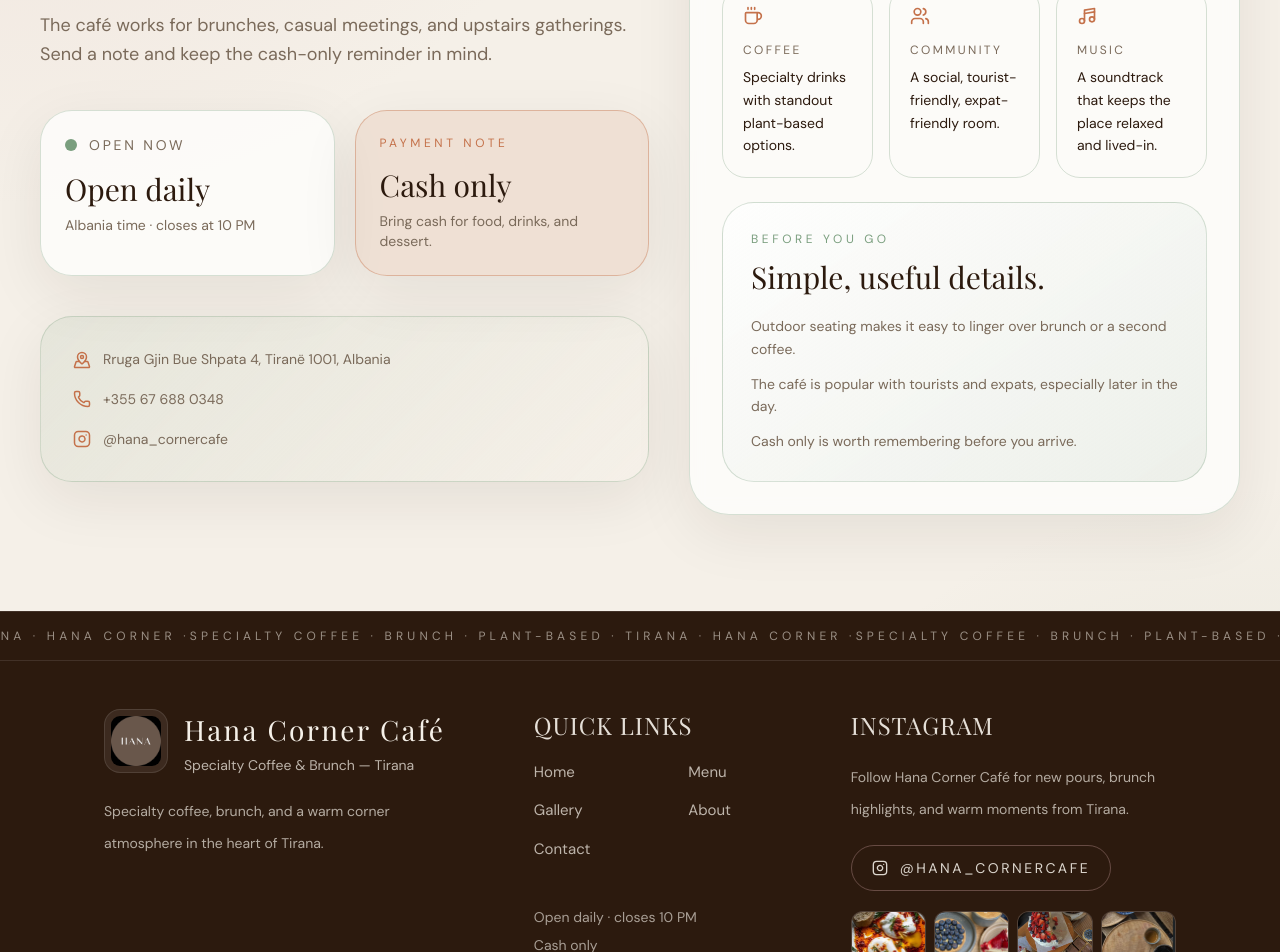
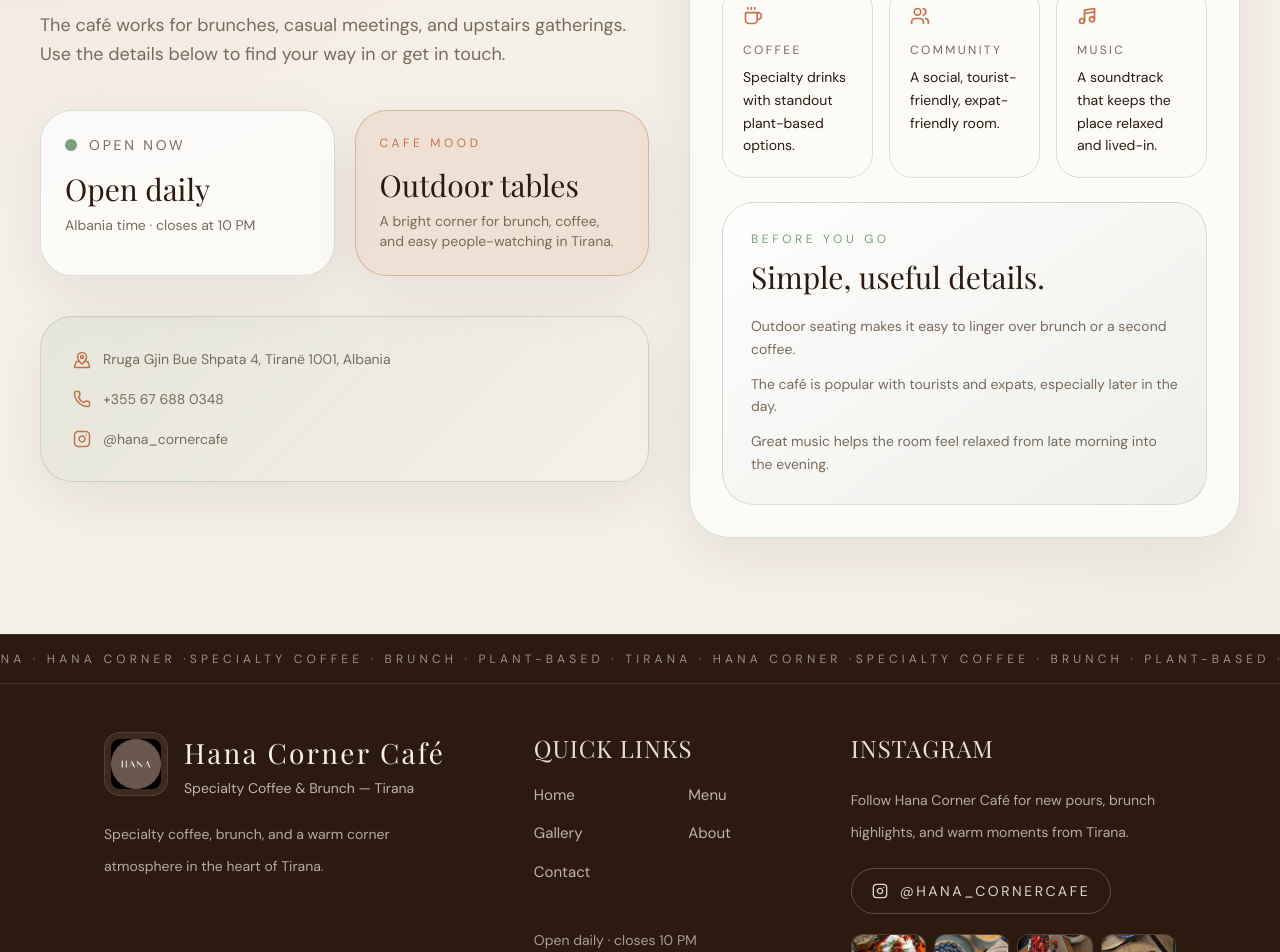
Before and after one commit to FloriMecaj/HanaCornerCafe, a Next.js app in the folder client/: page /contact in a window 1280 px wide. Shown: the part 480-1432 px from the top of the page. Built offline with nearby package versions, Linux system fonts and the light colour scheme; a web font is replaced by a local one.

Commit message:
HanaCornerCaffe

```diff
--- a/client/app/contact/page.tsx
+++ b/client/app/contact/page.tsx
@@ -24,7 +24,7 @@ export default function ContactPage() {
           <p className="text-xs uppercase tracking-[0.35em] text-[var(--accent-sage)]">Contact</p>
           <h1 className="mt-4 font-serif text-[clamp(3rem,6vw,5.4rem)] leading-none text-[var(--accent-espresso)]">Reach out for reservations, events, or a simple hello.</h1>
           <p className="mt-6 max-w-2xl text-lg leading-relaxed text-[var(--text-muted)]">
-            The café works for brunches, casual meetings, and upstairs gatherings. Send a note and keep the cash-only reminder in mind.
+            The café works for brunches, casual meetings, and upstairs gatherings. Use the details below to find your way in or get in touch.
           </p>
 
           <div className="mt-10 grid gap-5 sm:grid-cols-2">
@@ -38,9 +38,9 @@ export default function ContactPage() {
             </div>
 
             <div className="rounded-[2rem] border border-[rgba(196,113,74,0.4)] bg-[rgba(196,113,74,0.12)] p-6 shadow-card">
-              <p className="text-xs uppercase tracking-[0.3em] text-[var(--accent-terracotta)]">Payment note</p>
-              <p className="mt-4 font-serif text-3xl text-[var(--accent-espresso)]">Cash only</p>
-              <p className="mt-2 text-sm text-[var(--text-muted)]">Bring cash for food, drinks, and dessert.</p>
+              <p className="text-xs uppercase tracking-[0.3em] text-[var(--accent-terracotta)]">Cafe mood</p>
+              <p className="mt-4 font-serif text-3xl text-[var(--accent-espresso)]">Outdoor tables</p>
+              <p className="mt-2 text-sm text-[var(--text-muted)]">A bright corner for brunch, coffee, and easy people-watching in Tirana.</p>
             </div>
           </div>
 
@@ -106,7 +106,7 @@ export default function ContactPage() {
               <div className="mt-5 grid gap-3 text-sm leading-relaxed text-[var(--text-muted)]">
                 <p>Outdoor seating makes it easy to linger over brunch or a second coffee.</p>
                 <p>The café is popular with tourists and expats, especially later in the day.</p>
-                <p>Cash only is worth remembering before you arrive.</p>
+                <p>Great music helps the room feel relaxed from late morning into the evening.</p>
               </div>
             </div>
           </div>
--- a/client/app/menu/page.tsx
+++ b/client/app/menu/page.tsx
@@ -44,14 +44,13 @@ export default function MenuPage() {
 
           <div className="rounded-[2rem] border border-[rgba(196,113,74,0.4)] bg-[rgba(196,113,74,0.12)] p-6 shadow-card">
             <p className="text-xs uppercase tracking-[0.3em] text-[var(--accent-terracotta)]">
-              Friendly reminder
+              House highlight
             </p>
             <h2 className="mt-3 font-serif text-3xl text-[var(--accent-espresso)]">
-              Cash Only
+              Outdoor Seating
             </h2>
             <p className="mt-3 text-sm leading-relaxed text-[var(--text-muted)]">
-              Bring cash for brunch, coffee, and dessert. The room is relaxed,
-              the payment method is simple.
+              Find a quiet corner outside for brunch, people-watching, and a second coffee in the afternoon light.
             </p>
           </div>
         </div>
--- a/client/app/page.tsx
+++ b/client/app/page.tsx
@@ -225,7 +225,7 @@ export default function HomePage() {
                 <Wallet className="mt-1 text-[var(--accent-terracotta)]" size={18} />
                 <div>
                   <p className="text-sm uppercase tracking-[0.2em] text-[var(--text-muted)]">Payment</p>
-                  <p className="mt-2 text-sm leading-relaxed text-[var(--accent-espresso)]">Cash only. Please bring cash with you.</p>
+                  <p className="mt-2 text-sm leading-relaxed text-[var(--accent-espresso)]">Open daily and ideal for long brunches, second coffees, and late catch-ups.</p>
                 </div>
               </div>
             </div>
--- a/client/components/Footer.tsx
+++ b/client/components/Footer.tsx
@@ -57,7 +57,7 @@ export default function Footer() {
           </div>
           <div className="space-y-2 text-sm text-[rgba(245,240,232,0.62)]">
             <p>{cafe.hoursLabel}</p>
-            <p>Cash only</p>
+            <p>Outdoor seating available</p>
           </div>
         </div>
 
--- a/client/lib/data.ts
+++ b/client/lib/data.ts
@@ -60,9 +60,9 @@ export const highlights = [
     icon: Music4,
   },
   {
-    title: "Cash only",
+    title: "Open late",
     description:
-      "Clear and friendly reminders across the site so nobody is surprised at checkout.",
+      "An easy all-day pace with evenings that stay social right up to closing.",
     icon: Bean,
   },
 ];
```
